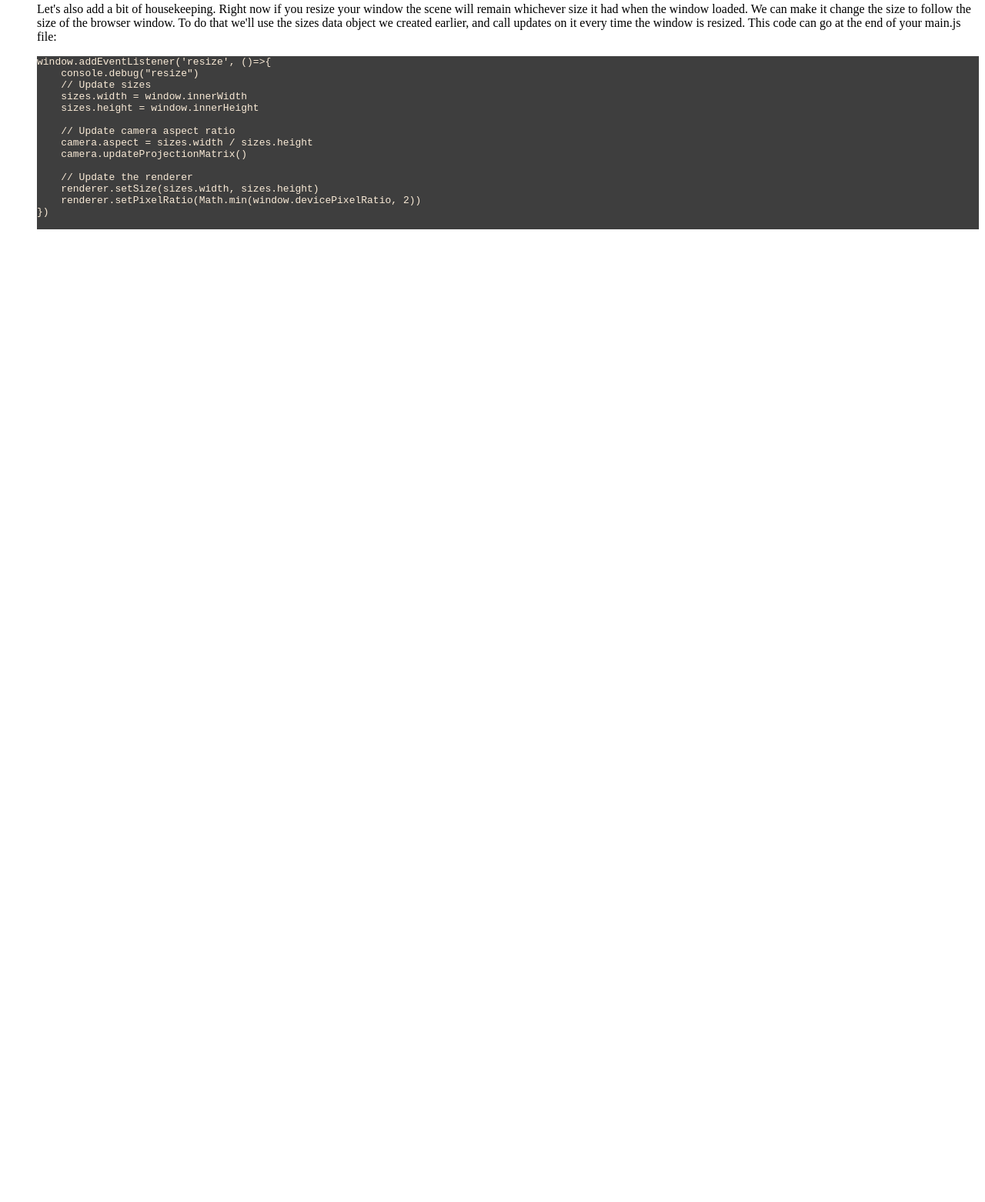
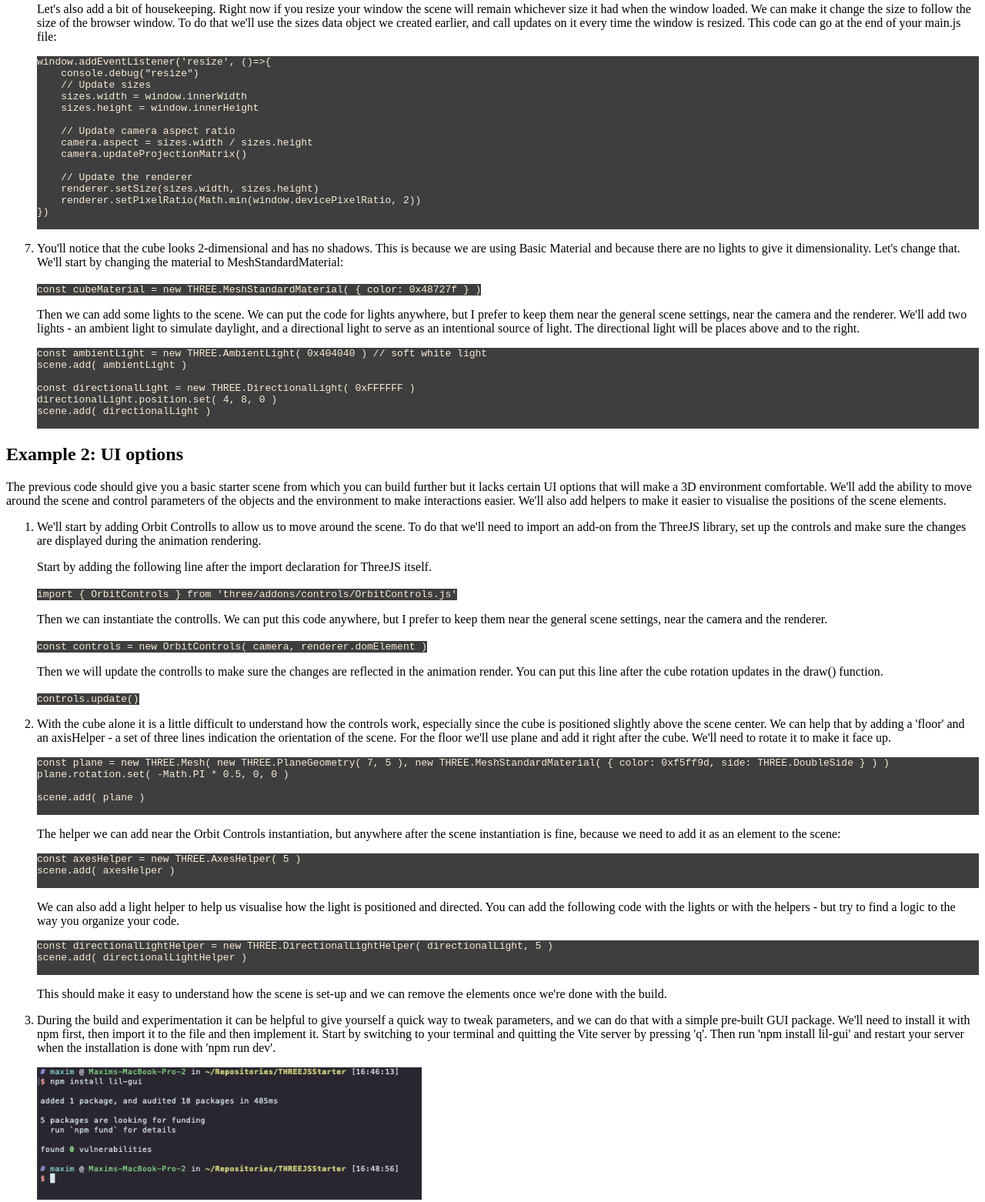
Before and after one commit to ConnectedCat/Tutorials-and-Workshops, a plain HTML site: page Intro_to_THREE.JS/index.html in a window 1280 px wide. Shown: the part 3875-5437 px from the top of the page at 77% size. Before the commit the page ends 4189 px from the top, so only its background shows below. Drawn offline with Linux system fonts and the light colour scheme.

Commit message:
Added the GUI and helper section.

```diff
--- a/Intro_to_THREE.JS/index.html
+++ b/Intro_to_THREE.JS/index.html
@@ -159,6 +159,86 @@ window.addEventListener('resize', ()=>{
                 </pre>
             </code>
         </li>
+        <li>
+            <p>You'll notice that the cube looks 2-dimensional and has no shadows. This is because we are using Basic Material and because there are no lights to give it dimensionality. Let's change that. We'll start by changing the material to MeshStandardMaterial:</p>
+            <code>
+                const cubeMaterial = new THREE.MeshStandardMaterial( { color: 0x48727f } )
+            </code>
+            <p>Then we can add some lights to the scene. We can put the code for lights anywhere, but I prefer to keep them near the general scene settings, near the camera and the renderer. We'll add two lights - an ambient light to simulate daylight, and a directional light to serve as an intentional source of light. The directional light will be places above and to the right.</p>
+            <code>
+                <pre>
+const ambientLight = new THREE.AmbientLight( 0x404040 ) // soft white light
+scene.add( ambientLight )
+
+const directionalLight = new THREE.DirectionalLight( 0xFFFFFF )
+directionalLight.position.set( 4, 8, 0 )
+scene.add( directionalLight )
+                </pre>
+            </code>
+        </li>
+    </ol>
+    <h2>Example 2: UI options</h2>
+    <p>The previous code should give you a basic starter scene from which you can build further but it lacks certain UI options that will make a 3D environment comfortable. We'll add the ability to move around the scene and control parameters of the objects and the environment to make interactions easier. We'll also add helpers to make it easier to visualise the positions of the scene elements.</p>
+    <ol>
+        <li>
+            <p>We'll start by adding Orbit Controlls to allow us to move around the scene. To do that we'll need to import an add-on from the ThreeJS library, set up the controls and make sure the changes are displayed during the animation rendering.</p>
+            <p>Start by adding the following line after the import declaration for ThreeJS itself.</p>
+            <code>
+                import { OrbitControls } from 'three/addons/controls/OrbitControls.js'
+            </code>
+            <p>Then we can instantiate the controlls. We can put this code anywhere, but I prefer to keep them near the general scene settings, near the camera and the renderer.</p>
+            <code>
+                const controls = new OrbitControls( camera, renderer.domElement )
+            </code>
+            <p>Then we will update the controlls to make sure the changes are reflected in the animation render. You can put this line after the cube rotation updates in the draw() function.</p>
+            <code>
+                controls.update()
+            </code>
+        </li>
+        <li>
+            <p>With the cube alone it is a little difficult to understand how the controls work, especially since the cube is positioned slightly above the scene center. We can help that by adding a 'floor' and an axisHelper - a set of three lines indication the orientation of the scene. For the floor we'll use plane and add it right after the cube. We'll need to rotate it to make it face up.</p>
+            <code>
+                <pre>
+const plane = new THREE.Mesh( new THREE.PlaneGeometry( 7, 5 ), new THREE.MeshStandardMaterial( { color: 0xf5ff9d, side: THREE.DoubleSide } ) )
+plane.rotation.set( -Math.PI * 0.5, 0, 0 )
+
+scene.add( plane )
+                </pre>
+            </code>
+            <p>The helper we can add near the Orbit Controls instantiation, but anywhere after the scene instantiation is fine, because we need to add it as an element to the scene:</p>
+            <code>
+                <pre>
+const axesHelper = new THREE.AxesHelper( 5 )
+scene.add( axesHelper )
+                </pre>
+            </code>
+            <p>We can also add a light helper to help us visualise how the light is positioned and directed. You can add the following code with the lights or with the helpers - but try to find a logic to the way you organize your code.</p>
+            <code>
+                <pre>
+const directionalLightHelper = new THREE.DirectionalLightHelper( directionalLight, 5 )
+scene.add( directionalLightHelper )
+                </pre>
+            </code>
+            <p>This should make it easy to understand how the scene is set-up and we can remove the elements once we're done with the build.</p>
+        </li>
+        <li>
+            <p>During the build and experimentation it can be helpful to give yourself a quick way to tweak parameters, and we can do that with a simple pre-built GUI package. We'll need to install it with npm first, then import it to the file and then implement it. Start by switching to your terminal and quitting the Vite server by pressing 'q'. Then run 'npm install lil-gui' and restart your server when the installation is done with 'npm run dev'.</p>
+            <img src="img/Terminal3.png" alt="lil-gui installation process">
+            <p>To import it into your scene add the following after your Orbit Controls import:</p>
+            <code>
+                import GUI from 'lil-gui'
+            </code>
+            <p>We can then add instantiation for the gui object. I tend to keep with with other controls and helpers.</p>
+            <code>const gui = new GUI()</code>
+            <p>To add specific controls we need to add the following lines after the scene content - because the objects in the scene are references in the controls. We're adding the slider to change the horizontal position of the cube and two color pickers. There are plenty of other options in the lil-gui documentation.</p>
+            <code>
+                <pre>
+gui.add(cube.position, 'x').min(-5).max(5).step(0.1).name('Cube Position X')
+gui.addColor(cube.material, 'color').name('Cube Color')
+gui.addColor(plane.material, 'color').name('Plane Color')
+                </pre>
+            </code>
+        </li>
     </ol>
 </body>
 </html>
```
Also changed, not shown: Intro_to_THREE.JS/img/Terminal3.png (added).
